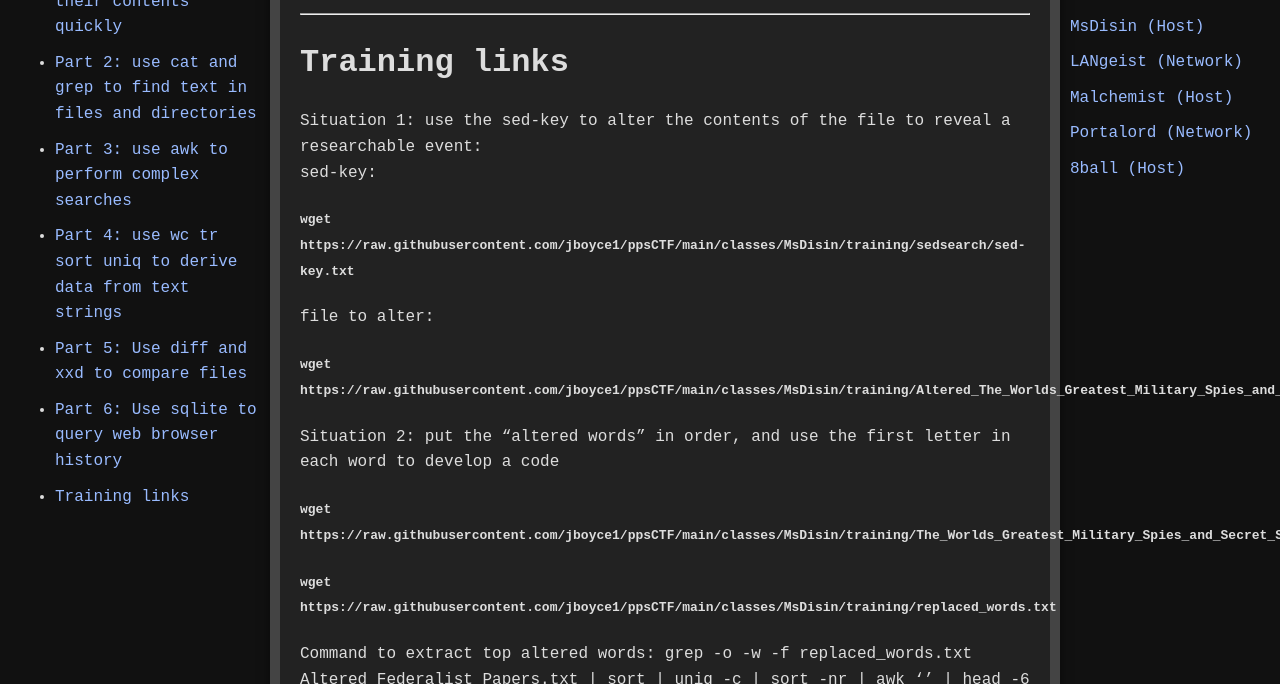
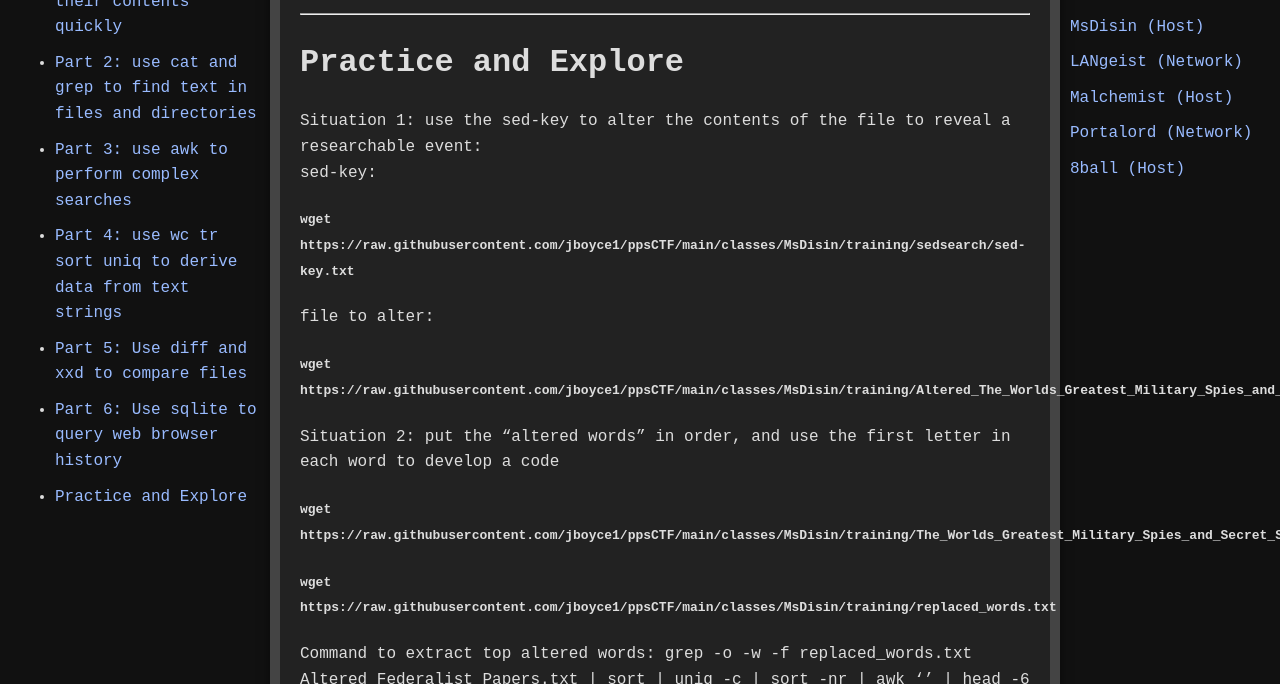
Before and after one commit to jboyce1/ppsCTF, a Jekyll site: the page built from classes/MsDisin/MsDisin.md, in a window 1280 px wide and 900 px high, scrolled down 13934 px, cut to the strip 216-900 px from the top of the window. Built offline with Jekyll 4.4.1, drawn with Linux system fonts in a browser that asks for light colours.

Commit message:
Update MsDisin.md

```diff
--- a/classes/MsDisin/MsDisin.md
+++ b/classes/MsDisin/MsDisin.md
@@ -361,7 +361,7 @@ Here we can see the url that was suspicous:
 </div>
 
 ---
-# Training links
+# Practice and Explore
 
 Situation 1: use the sed-key to alter the contents of the file to reveal a researchable event:
 sed-key:
```
